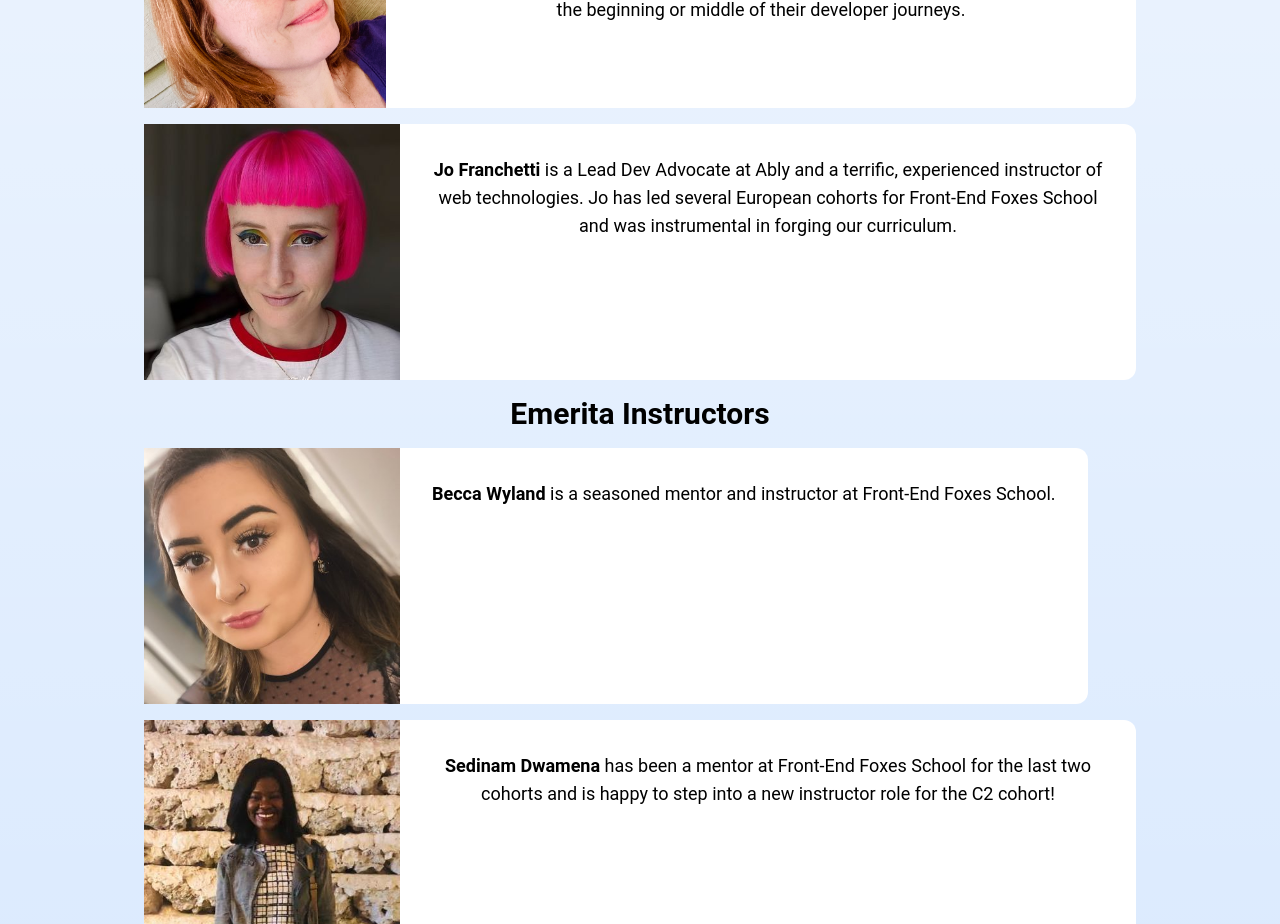
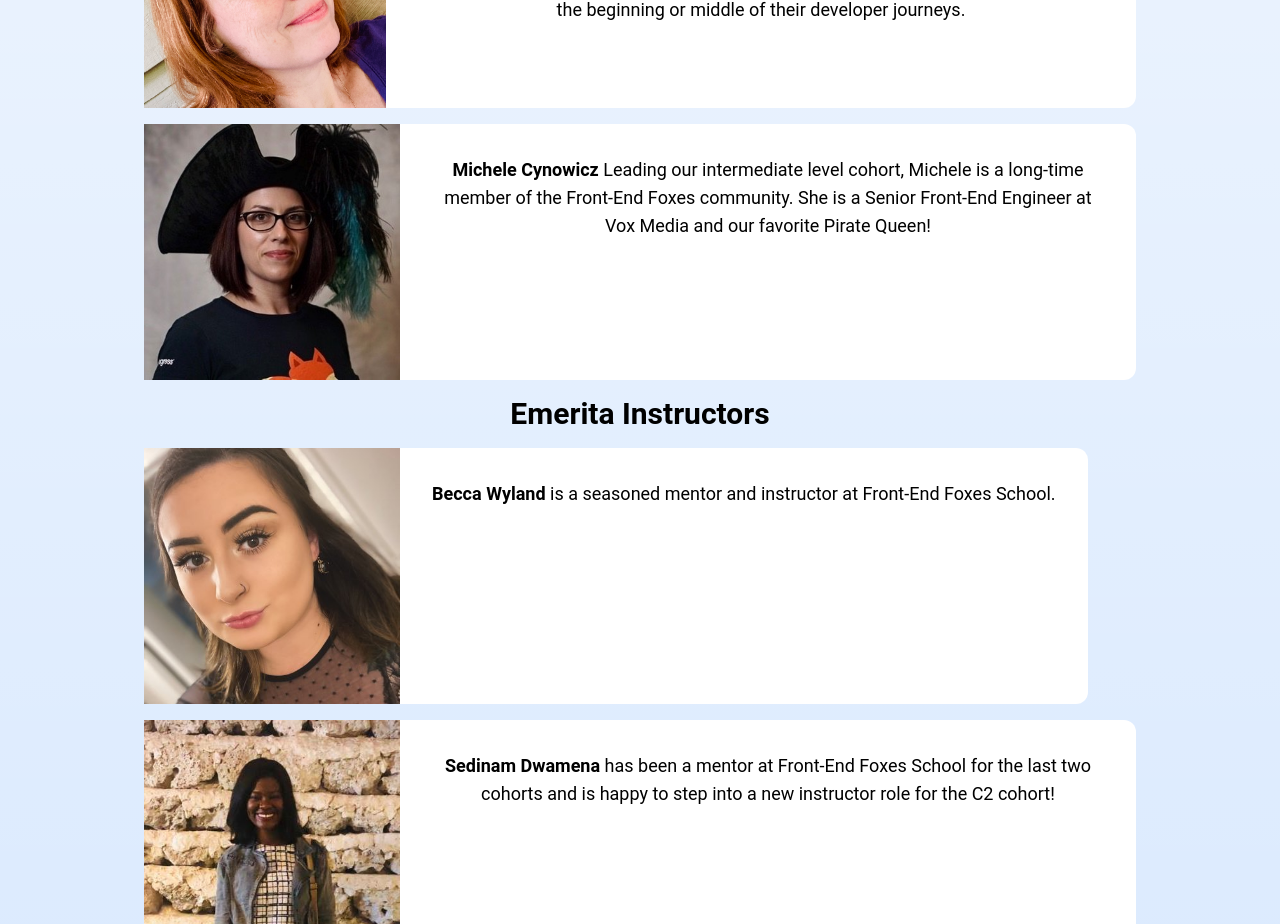
Before and after one commit to FrontEndFoxes/ff-school, a Vue app: page /team in a window 1280 px wide. Shown: the part 1580-2504 px from the top of the page. Built offline with nearby package versions, Linux system fonts and the light colour scheme.

Commit message:
michele!

```diff
--- a/src/views/Team.vue
+++ b/src/views/Team.vue
@@ -169,8 +169,8 @@
             <figure class="md:flex bg-white rounded-xl p-8 md:p-0">
               <img
                 class="w-64 h-64 md:w-64 m md:rounded-none rounded-full mx-auto"
-                src="../assets/jo.jpg"
-                alt="Jo Franchetti"
+                src="../assets/michele.jpeg"
+                alt="Michele Cynowicz"
                 width="414"
                 height="414"
               />
@@ -178,9 +178,9 @@
                 <blockquote>
                   <p class="text-lg">
                     <span class="font-bold"
-                      >Jo Franchetti</span
+                      >Michele Cynowicz</span
                     >
-                    is a Lead Dev Advocate at Ably and a terrific, experienced instructor of web technologies. Jo has led several European cohorts for Front-End Foxes School and was instrumental in forging our curriculum.
+                    Leading our intermediate level cohort, Michele is a long-time member of the Front-End Foxes community. She is a Senior Front-End Engineer at Vox Media and our favorite Pirate Queen!
                   </p>
                 </blockquote>
               </div>
```
Also changed, not shown: src/assets/michele.jpeg (added).
